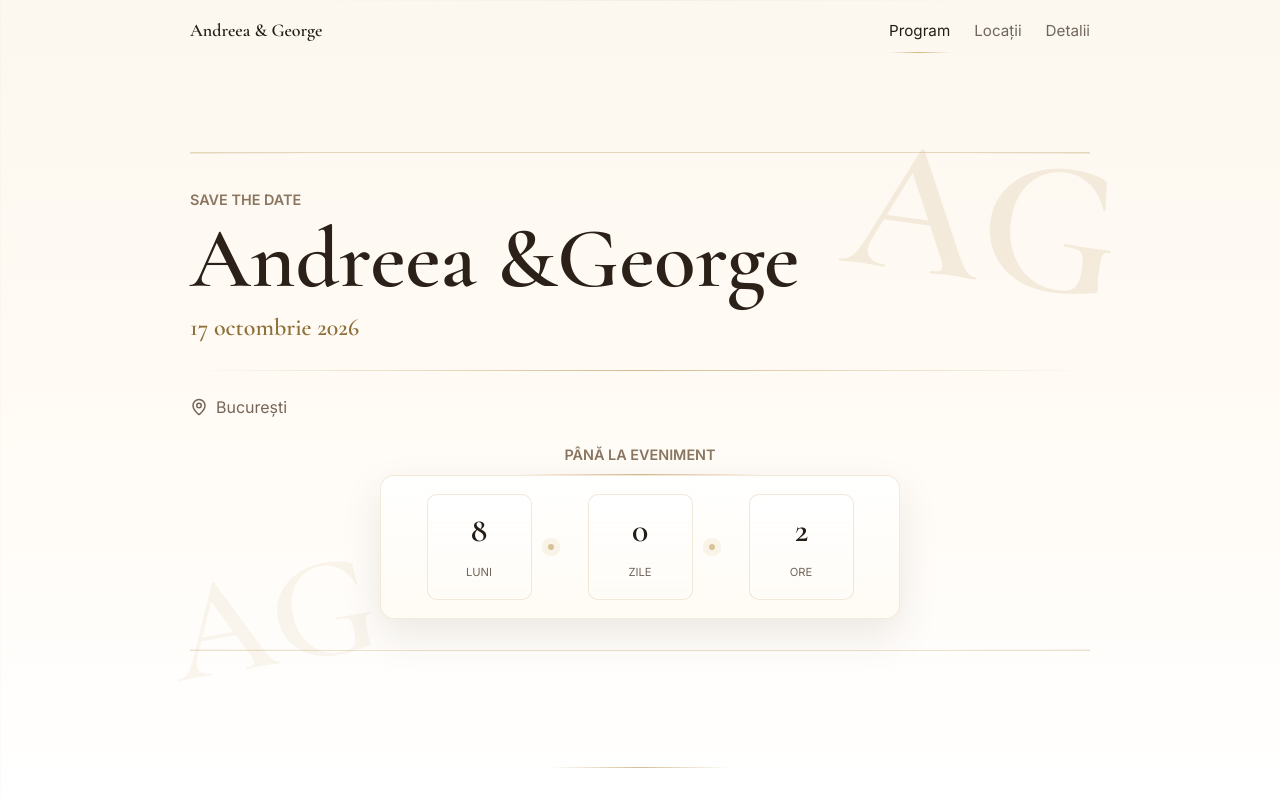
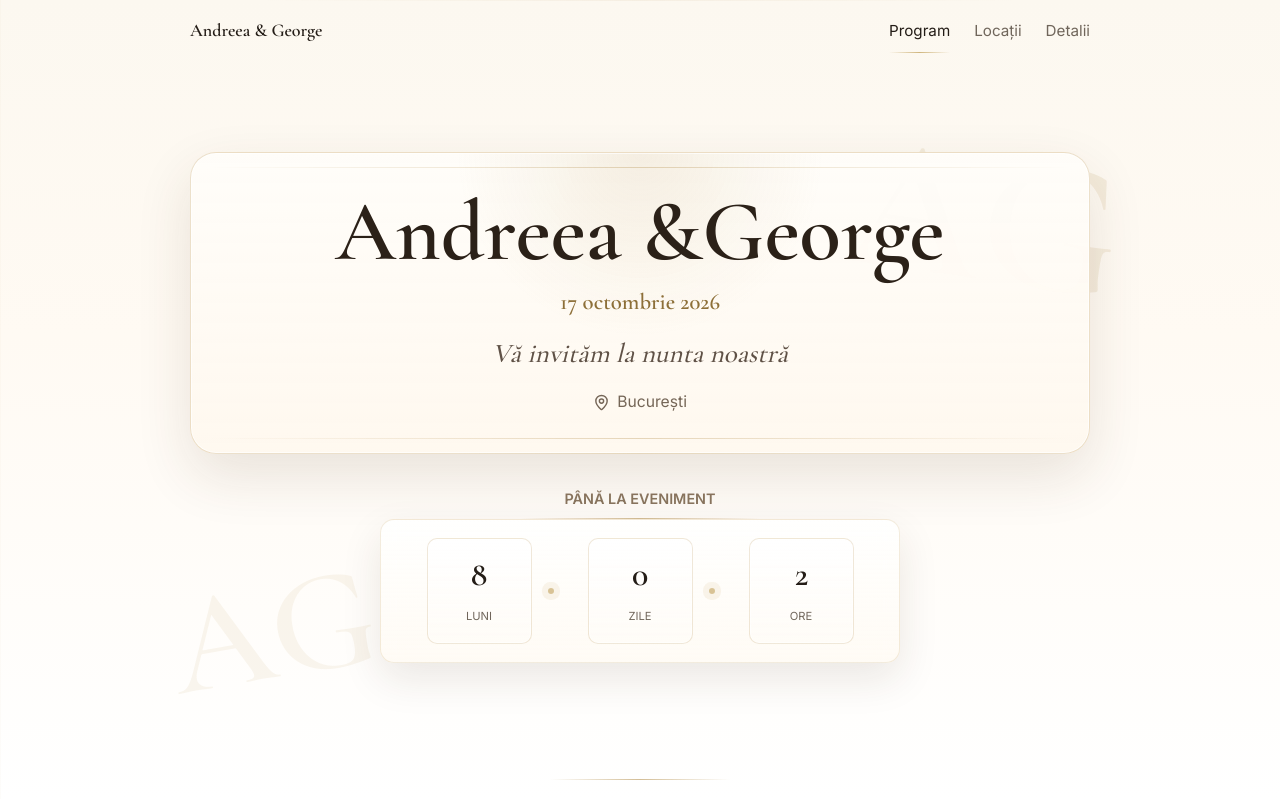
Before and after one commit to panaghiageorge/andreea-george-invitatie-nunta, a React (Vite) app: page / in a window 1280 px wide. Shown: the top 799 px of the page. Built offline with nearby package versions, Linux system fonts and the light colour scheme.

Commit message:
update texts

```diff
--- a/src/components/Hero.tsx
+++ b/src/components/Hero.tsx
@@ -7,41 +7,30 @@ export function Hero() {
         <header className="lux-hero">
             <div className="container d-flex justify-content-center px-3">
                 <div className="w-100 lux-container position-relative">
-                    {/* Monogram background */}
                     <div className="lux-monogram">{content.monogram ?? "GA"}</div>
                     <div className="lux-monogram-2">{content.monogram ?? "GA"}</div>
 
-                    {/* Eyebrow */}
-                    <div className="lux-eyebrow">
-                        Save the date
-                    </div>
-
-                    {/* Couple */}
-                    <h1
-                        className="lux-title lux-hero-title fw-semibold mt-2 mb-2"
-                        style={{ fontSize: "clamp(2.2rem, 7vw, 4rem)", lineHeight: 1.05 }}
-                    >
+                    <div className="lux-hero-card">
+                        <h1 className="lux-title lux-hero-title fw-semibold mt-2 mb-2">
                             <span>Andreea &</span>
                             <span>George</span>
                         </h1>
 
-                    {/* Date */}
                         <div className="lux-date-display">
                             {content.dateText}
                         </div>
 
-                    <div className="lux-sep my-4" />
+                        <p className="lux-hero-tagline mb-0">
+                            {content.tagline}
+                        </p>
 
-                    <div className="d-flex flex-column gap-2">
-                        <div className="d-flex align-items-center gap-2 lux-subtle">
-                            <MapPin size={18} />
+                        <div className="lux-hero-meta">
+                            <MapPin size={17} />
                             <span>{content.cityText}</span>
                         </div>
                     </div>
 
-
-                    {/* Countdown */}
-                    <div className="mt-4">
+                    <div className="lux-hero-countdown">
                         <div className="lux-eyebrow text-center mb-2">Până la eveniment</div>
                         <div className="lux-sep mx-auto" style={{ maxWidth: 240 }} />
                         <Countdown targetLocalIso={content.countdownTargetLocal} />
--- a/src/content.ts
+++ b/src/content.ts
@@ -3,6 +3,7 @@ export const content = {
     monogram: "AG",
     dateText: "17 octombrie 2026",
     cityText: "București",
+    tagline: "Vă invităm la nunta noastră",
     countdownTargetLocal: "2026-10-17T00:00:00",
     message: {
         title: "Cu bucurie",
--- a/src/index.css
+++ b/src/index.css
@@ -133,6 +133,11 @@ section {
 .lux-container {
     max-width: 900px;
     min-width: 0;
+}
+
+.lux-nav .lux-container,
+.lux-hero .lux-container {
+    width: min(100%, calc(100vw - 32px)) !important;
 }
 
 /* ---------- Dividers / Decorative ---------- */
@@ -319,19 +324,68 @@ section {
 .lux-hero .lux-container {
     width: 100%;
     max-width: min(900px, calc(100vw - 32px));
-    padding: 1.35rem 1rem 1.1rem;
-    border-top: 1px solid rgba(185, 150, 87, 0.34);
-    border-bottom: 1px solid rgba(185, 150, 87, 0.28);
+    padding: 0;
+}
+
+.lux-hero-card {
+    position: relative;
+    overflow: hidden;
+    padding: 1.15rem 1rem 1.25rem;
+    border: 1px solid rgba(185, 150, 87, 0.28);
+    border-radius: 22px;
     background:
-        linear-gradient(90deg, rgba(185, 150, 87, 0.18), transparent 16%, transparent 84%, rgba(185, 150, 87, 0.18)) top / 100% 1px no-repeat,
-        linear-gradient(90deg, rgba(185, 150, 87, 0.12), transparent 18%, transparent 82%, rgba(185, 150, 87, 0.12)) bottom / 100% 1px no-repeat;
+        radial-gradient(circle at 50% 0%, rgba(185, 150, 87, 0.14), transparent 34%),
+        linear-gradient(180deg, rgba(255, 253, 249, 0.98), rgba(255, 248, 238, 0.92));
+    box-shadow:
+        0 22px 55px rgba(70, 50, 28, 0.12),
+        inset 0 0 0 1px rgba(255, 255, 255, 0.7);
+}
+
+.lux-hero-card::before,
+.lux-hero-card::after {
+    content: "";
+    position: absolute;
+    left: 18px;
+    right: 18px;
+    height: 1px;
+    pointer-events: none;
+    background: linear-gradient(90deg, transparent, rgba(185, 150, 87, 0.36), transparent);
+}
+
+.lux-hero-card::before {
+    top: 14px;
+}
+
+.lux-hero-card::after {
+    bottom: 14px;
+}
+
+.lux-hero-crest {
+    display: flex;
+    align-items: center;
+    justify-content: center;
+    width: 58px;
+    height: 58px;
+    margin: 0 auto 1rem;
+    border: 1px solid rgba(185, 150, 87, 0.38);
+    border-radius: 50%;
+    background:
+        radial-gradient(circle, rgba(255, 255, 255, 0.92), rgba(255, 247, 235, 0.82));
+    color: rgba(137, 100, 45, 0.9);
+    font-family: "Cormorant Garamond", ui-serif, Georgia, "Times New Roman", Times, serif;
+    font-size: 1.55rem;
+    font-weight: 600;
+    line-height: 1;
+    box-shadow: 0 10px 28px rgba(90, 63, 34, 0.1);
 }
 
 .lux-hero-title {
     color: #2b2118;
-    font-size: clamp(3.05rem, 14vw, 5.35rem) !important;
-    line-height: 0.95 !important;
+    font-size: clamp(2.75rem, 11.5vw, 5.35rem) !important;
+    line-height: 0.92 !important;
     max-width: 100%;
+    text-align: center;
+    overflow-wrap: normal;
 }
 
 .lux-hero-title span {
@@ -346,13 +400,31 @@ section {
 
 .lux-hero .lux-date-display {
     color: #8d6f38;
-    margin-top: 0.4rem;
-    font-size: 1.5rem;
+    margin-top: 0.8rem;
+    font-size: 1.42rem;
+    text-align: center;
 }
 
 .lux-hero-tagline {
-    margin-top: 0.55rem;
-    font-size: 1rem;
+    max-width: 560px;
+    margin: 0.95rem auto 0;
+    color: #5f5146;
+    font-family: "Cormorant Garamond", ui-serif, Georgia, "Times New Roman", Times, serif;
+    font-size: clamp(1.3rem, 6vw, 1.7rem);
+    font-style: italic;
+    line-height: 1.42;
+    text-align: center;
+}
+
+.lux-hero-meta {
+    display: inline-flex;
+    align-items: center;
+    justify-content: center;
+    gap: 0.45rem;
+    width: 100%;
+    margin-top: 1.05rem;
+    color: #756657;
+    font-size: 0.98rem;
 }
 
 .lux-hero .lux-subtle {
@@ -362,7 +434,18 @@ section {
 
 @media (min-width: 768px) {
     .lux-hero .lux-container {
-        padding: 2.25rem 0 1.9rem;
+        padding: 0;
+    }
+
+    .lux-hero-card {
+        padding: 2rem 2.5rem 2.2rem;
+        border-radius: 26px;
+    }
+
+    .lux-hero-crest {
+        width: 68px;
+        height: 68px;
+        font-size: 1.85rem;
     }
 }
 
@@ -429,6 +512,11 @@ section {
     max-width: min(520px, calc(100vw - 32px)) !important;
     overflow: hidden;
     box-shadow: 0 16px 40px rgba(56, 42, 23, 0.1);
+}
+
+.lux-hero-countdown {
+    margin-top: 1.1rem;
+    padding-top: 1rem;
 }
 
 .lux-countdown-card {
@@ -845,7 +933,7 @@ section {
     box-shadow: 0 8px 18px rgba(200, 170, 106, 0.18);
 }
 
-@media (max-width: 575.98px) {
+@media (max-width: 768px) {
     body {
         background: #fffbf5;
     }
@@ -875,6 +963,12 @@ section {
     .lux-hero {
         padding: 0 0 1.75rem;
     }
+
+    .lux-nav .lux-container,
+    .lux-hero .lux-container {
+        max-width: min(388px, calc(100vw - 32px)) !important;
+    }
+
     .lux-countdown {
         max-width: min(340px, calc(100vw - 32px)) !important;
         padding: 12px 10px !important;
@@ -902,6 +996,15 @@ section {
     .lux-message-section p {
         font-size: 1.4rem !important;
         line-height: 1.48 !important;
+    }
+
+    .lux-hero-card {
+        padding: 1.5rem 0.9rem 1.5rem;
+        border-radius: 20px;
+    }
+
+    .lux-hero-title {
+        font-size: clamp(2.65rem, 12vw, 3.3rem) !important;
     }
     .lux-map-container {
         height: 300px;
```
Lines whose indentation alone changed are shown as unchanged.
